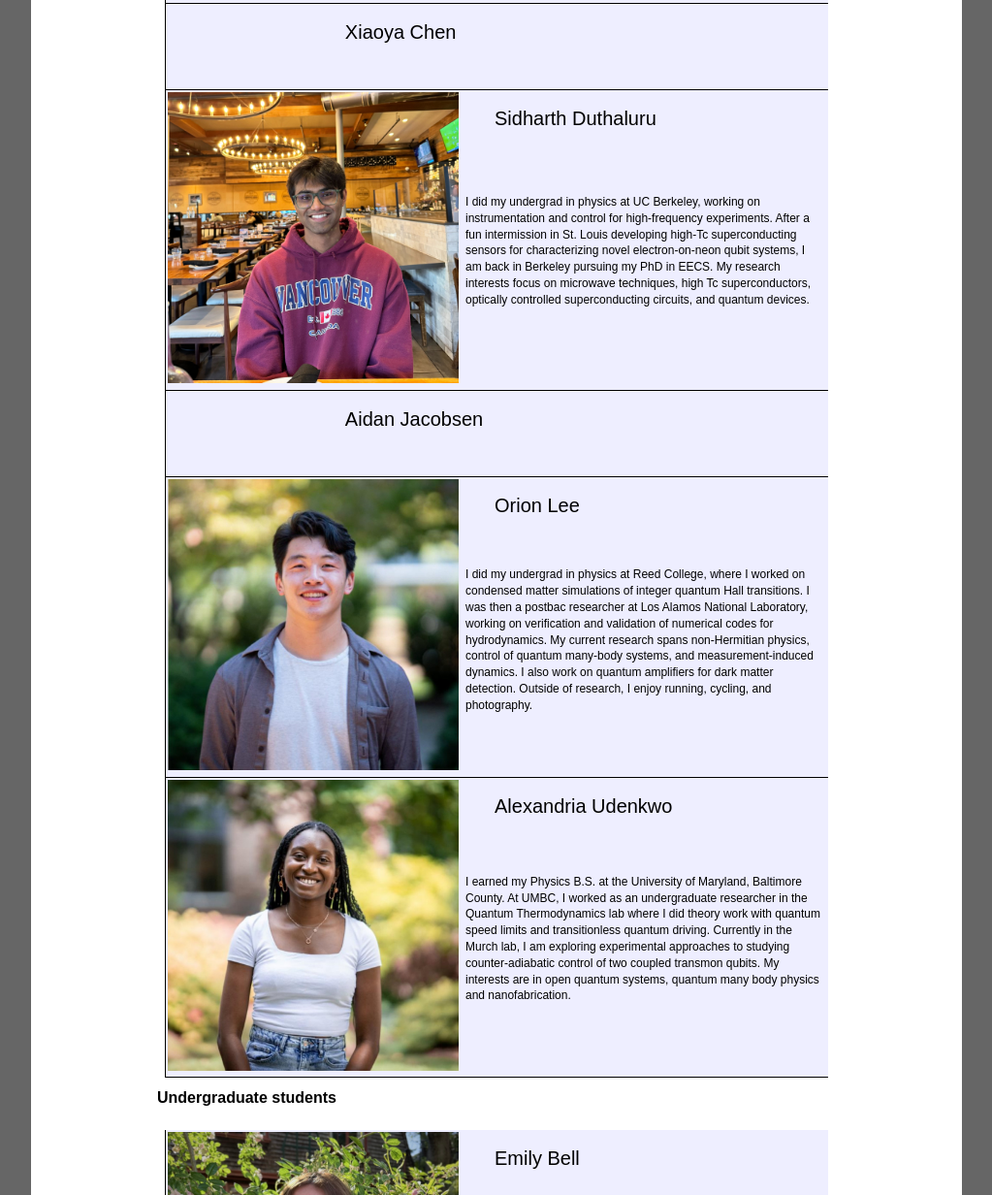
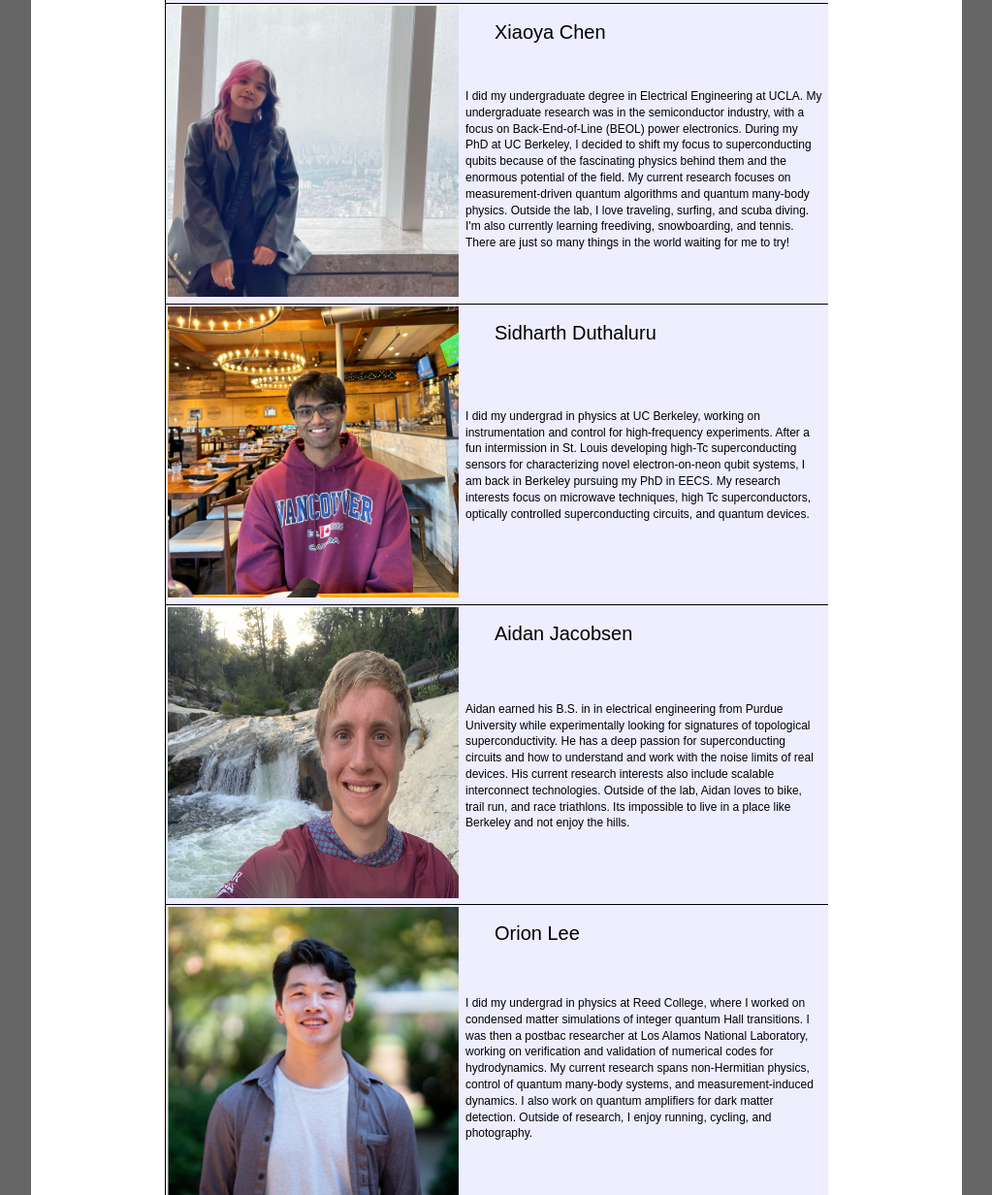
Before and after one commit to murchlab/murchlab.github.io, a Jekyll site: the page built from personnel.html, in a window 1280 px wide and 1400 px high, scrolled down 2028 px, cut to the strip 168-1400 px from the top of the window. Shown: the whole strip at 97% size, without its empty margins (128-1151 px from the left). Built offline with Jekyll 4.4.1, drawn with Linux system fonts in a browser that asks for light colours.

Commit message:
add Aidan and Xiaoya

```diff
--- a/_data/people.yml
+++ b/_data/people.yml
@@ -75,6 +75,9 @@ grad_students:
       I am from Shanghai, China. I received my B.S. in Physics from Wuhan University and my M.A. in Physics from Washington University in St. Louis. Since joining the Murch Lab in 2024, I have worked on a broad range of topics in quantum information science, including non-Hermitian physics, open quantum systems, quantum sensing, and quantum many-body physics. My current research focuses on real-time quantum feedback and control and their connections to quantum many-body and condensed matter physics. I am also interested in exploring state-of-the-art quantum computing techniques and am excited about the possibility of implementing them on our experimental platform.
 
   - name: Xiaoya Chen
+    photo: People/xiaoya.jpg
+    bio: |
+      I did my undergraduate degree in Electrical Engineering at UCLA. My undergraduate research was in the semiconductor industry, with a focus on Back-End-of-Line (BEOL) power electronics. During my PhD at UC Berkeley, I decided to shift my focus to superconducting qubits because of the fascinating physics behind them and the enormous potential of the field. My current research focuses on measurement-driven quantum algorithms and quantum many-body physics. Outside the lab, I love traveling, surfing, and scuba diving. I'm also currently learning freediving, snowboarding, and tennis. There are just so many things in the world waiting for me to try!
 
   - name: Sidharth Duthaluru
     photo: People/siddu-square-1536.jpg
@@ -82,6 +85,9 @@ grad_students:
       I did my undergrad in physics at UC Berkeley, working on instrumentation and control for high-frequency experiments. After a fun intermission in St. Louis developing high-Tc superconducting sensors for characterizing novel electron-on-neon qubit systems, I am back in Berkeley pursuing my PhD in EECS. My research interests focus on microwave techniques, high Tc superconductors, optically controlled superconducting circuits, and quantum devices.
 
   - name: Aidan Jacobsen
+    photo: People/aidan.jpg
+    bio: |
+      Aidan earned his B.S. in in electrical engineering from Purdue University while experimentally looking for signatures of topological superconductivity. He has a deep passion for superconducting circuits and how to understand and work with the noise limits of real devices. His current research interests also include scalable interconnect technologies. Outside of the lab, Aidan loves to bike, trail run, and race triathlons. Its impossible to live in a place like Berkeley and not enjoy the hills.
 
   - name: Orion Lee
     photo: People/orion.jpg
```
Also changed, not shown: People/aidan.jpg (added), People/xiaoya.jpg (added).
